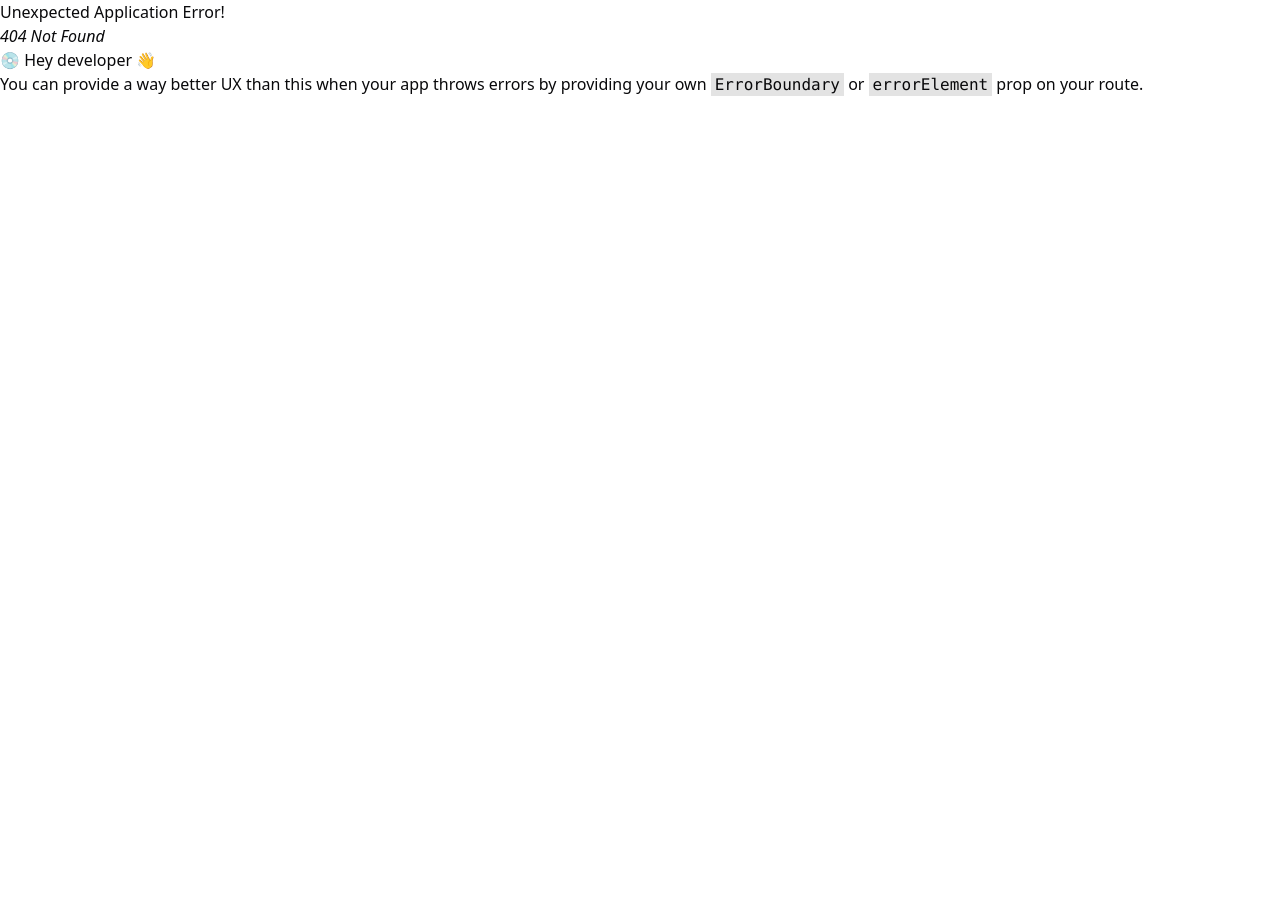
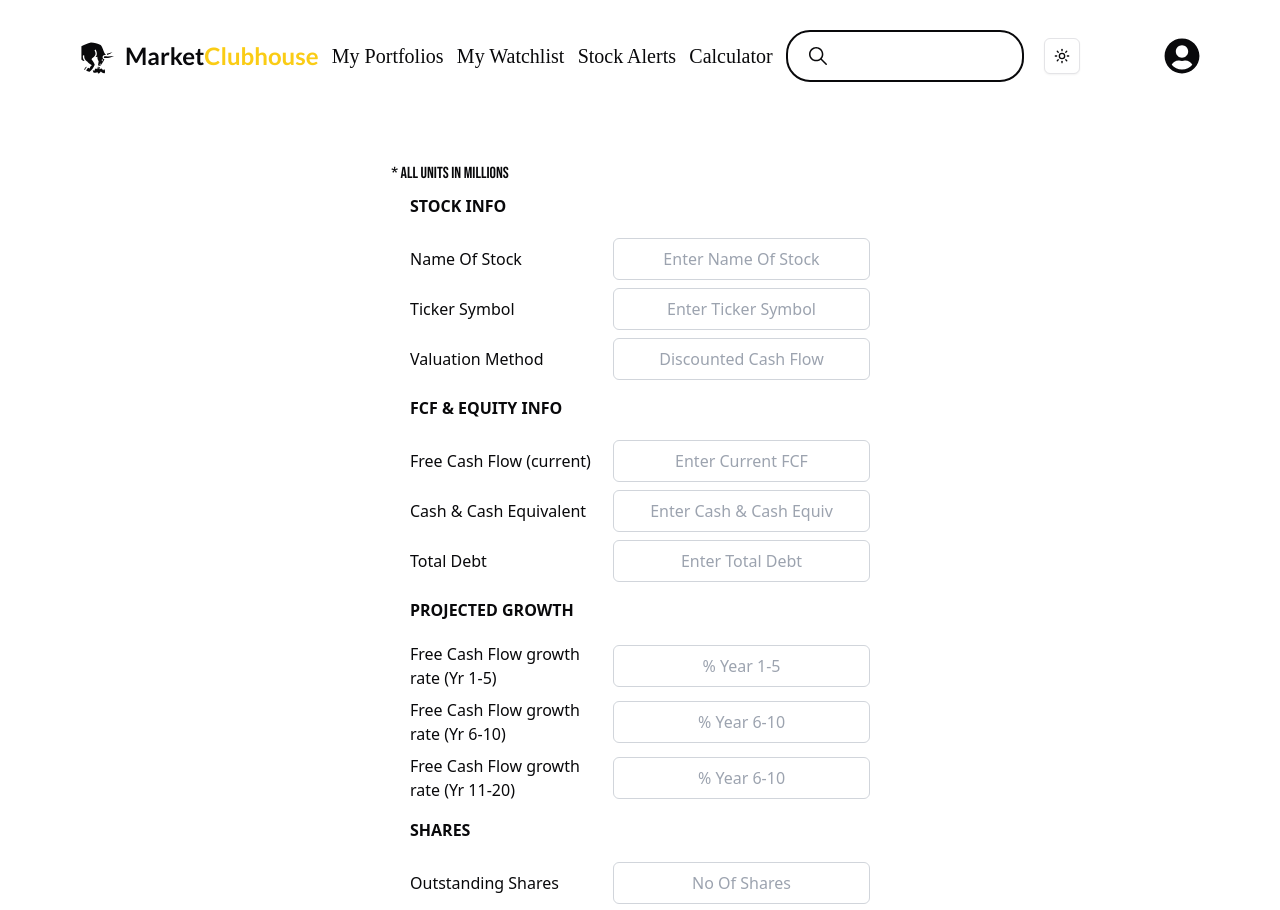
Before and after one commit to ongkitwei/StockValuator, a React (Vite) app: page /calculator in a window 1280 px wide. Before the commit this address had no page. Shown: the top 910 px of the page. Before the commit the page ends 800 px from the top, so only its background shows below. Built offline with nearby package versions, Linux system fonts and the light colour scheme; a web font is replaced by a local one.

Commit message:
Added calculated results in the form of table

```diff
--- a/package.json
+++ b/package.json
@@ -12,6 +12,7 @@
   "dependencies": {
     "@radix-ui/react-dropdown-menu": "^2.1.4",
     "@radix-ui/react-slot": "^1.1.1",
+    "@tanstack/react-table": "^8.20.6",
     "axios": "^1.7.9",
     "class-variance-authority": "^0.7.1",
     "clsx": "^2.1.1",
--- a/src/components/CalculatorBody.tsx
+++ b/src/components/CalculatorBody.tsx
@@ -1,51 +1,13 @@
-import React from "react";
+import CalculatorWorkflow from "./CalculatorWorkflow";
 import CalculatorTable from "./ui/CalculatorTable";
 
 const CalculatorBody = () => {
   return (
-    <div className="h-screen w-screen dark:bg-black bg-white pt-[50px] flex flex-col items-center pb-[50px]">
+    <div className="w-screen dark:bg-black bg-white pt-[50px] flex flex-col items-center justify-between pb-[50px]">
       <span className="pr-[380px] font-bebas">* ALL UNITS IN MILLIONS</span>
 
-      <CalculatorTable
-        title="Stock Info"
-        label1="Name Of Stock"
-        label1Placeholder="Enter Name Of Stock"
-        label2="Ticker Symbol"
-        label2Placeholder="Enter Ticker Symbol"
-        label3="Valuation Method"
-        label3Placeholder="Discounted Cash Flow"
-        label3ReadOnly={true}
-      />
-      <CalculatorTable
-        title="FcF & Equity Info"
-        label1="Free Cash Flow (current)"
-        label1Placeholder="Enter current FCF"
-        label2="Cash & Cash Equivalent"
-        label2Placeholder="Enter Cash & Cash Equivalent"
-        label3="Total Debt"
-        label3Placeholder="Enter Total Debt"
-        label3ReadOnly={false}
-      />
-      <CalculatorTable
-        title="Projected Growth"
-        label1="Free Cash Flow growth rate (Yr 1-5)		"
-        label1Placeholder="% Year 1-5"
-        label2="Free Cash Flow growth rate (Yr 6-10)"
-        label2Placeholder="% Year 6-10"
-        label3="Free Cash Flow growth rate (Yr 11-20)"
-        label3Placeholder="% Year 11-20"
-        label3ReadOnly={false}
-      />
-      <CalculatorTable
-        title="Shares"
-        label1="Oustanding Shares"
-        label1Placeholder="No Of Shares"
-        label2="Discount Rate"
-        label2Placeholder="% Discount"
-        label3="Current Year"
-        label3Placeholder="2025"
-        label3ReadOnly={true}
-      />
+      <CalculatorTable />
+      <CalculatorWorkflow />
     </div>
   );
 };
--- /dev/null
+++ b/src/components/CalculatorWorkflow.tsx
@@ -0,0 +1,38 @@
+import { useState, useContext } from "react";
+import { AuthenticateContext } from "../contexts/AuthContext";
+
+const CalculatorWorkflow = () => {
+  // A = P(1 + rt)
+  const { inputFcf, setInputFcf, fcfs, setArrayFcf } =
+    useContext(AuthenticateContext);
+
+  const [fcfGrowthYears, setFcfGrowthYears] = useState<number[]>([]);
+
+  function calculateFcfGrowth() {
+    const currentYear = new Date().getFullYear();
+    const principal = parseFloat(inputFcf);
+    const rate = 0.04;
+
+    setInputFcf("");
+
+    for (let i = 1; i < 21; i++) {
+      setArrayFcf((x) => [...x, principal * (1 + rate * i)]);
+      setFcfGrowthYears((x) => [...x, currentYear + i]);
+
+      console.log(fcfs);
+    }
+  }
+
+  return (
+    <div className="dark: text-white">
+      <button
+        className="bg-yellow-400 text-black px-6 py-3 rounded-lg font-bold transition duration-300 ease-in-out hover:bg-yellow-500 hover:scale-105 focus:outline-none focus:ring-4 focus:ring-yellow-300 dark:focus:ring-yellow-600 mt-8"
+        onClick={calculateFcfGrowth}
+      >
+        CALCULATE
+      </button>
+    </div>
+  );
+};
+
+export default CalculatorWorkflow;
--- /dev/null
+++ b/src/components/ui/CalculatedResultsTable.tsx
@@ -0,0 +1,30 @@
+import React from "react";
+import { AuthenticateContext } from "../../contexts/AuthContext";
+import { useContext } from "react";
+
+function CalculatedResultsTable() {
+  const { fcfs } = useContext(AuthenticateContext);
+
+  return (
+    <div className="flex items-center flex-col">
+      <table className="border-white border">
+        <tr className="border border-gray-400">
+          {fcfs.map((a, index) => (
+            <th className="border border-gray-400 p-3" key={index}>
+              {index + 1}
+            </th>
+          ))}
+        </tr>
+        <tr className="border border-gray-400">
+          {fcfs.map((a, index) => (
+            <td className="border border-gray-400 p-3" key={index}>
+              {a.toFixed(2)}
+            </td>
+          ))}
+        </tr>
+      </table>
+    </div>
+  );
+}
+
+export default CalculatedResultsTable;
--- a/src/components/ui/CalculatorTable.tsx
+++ b/src/components/ui/CalculatorTable.tsx
@@ -1,44 +1,141 @@
-import React from "react";
+import React, { useEffect } from "react";
+import { useState, useContext } from "react";
+import { AuthenticateContext } from "../../contexts/AuthContext";
 
-interface CalculatorTableProps {
-  title: string;
-  label1: string;
-  label1Placeholder: string;
-  label2: string;
-  label2Placeholder: string;
-  label3?: string;
-  label3Placeholder?: string;
-  label3ReadOnly: boolean;
-}
+const CalculatorTable = () => {
+  // const [inputFcf, setInputFcf] = useState("");
+  const { inputFcf, setInputFcf } = useContext(AuthenticateContext);
 
-const CalculatorTable = (props: CalculatorTableProps) => {
+  useEffect(() => {
+    console.log(inputFcf), [inputFcf];
+  });
+
+  const handleChange = (event: React.ChangeEvent<HTMLInputElement>) => {
+    setInputFcf(event.target.value);
+  };
+
   return (
-    <div className="flex flex-col w-[500px] dark:bg-gray-800">
-      <h1 className="dark:bg-teal-600 h-10 flex items-center pl-5 font-bold uppercase">
-        {props.title}
+    <div className="flex flex-col w-[500px] dark:bg-gray-800 rounded-xl">
+      <h1 className="dark:bg-teal-600 h-10 flex items-center pl-5 font-bold uppercase rounded-t-xl">
+        stock info
       </h1>
       <div className="flex flex-row items-center justify-between pb-2 pt-3 px-5">
-        <label>{props.label1}</label>
+        <label>Name Of Stock</label>
         <input
           type="text"
-          placeholder={props.label1Placeholder}
+          onChange={handleChange}
+          placeholder="Enter Name Of Stock"
           className="rounded-md py-2 px-3 text-center text-black border border-gray-300 focus:outline-none focus:ring-2 focus:ring-blue-500 focus:border-transparent"
         ></input>
       </div>
       <div className="flex flex-row items-center justify-between pb-2 px-5">
-        <label>{props.label2}</label>
+        <label>Ticker Symbol</label>
         <input
           type="text"
-          placeholder={props.label2Placeholder}
+          onChange={handleChange}
+          placeholder="Enter Ticker Symbol"
           className="rounded-md py-2 px-3 text-center text-black border border-gray-300 focus:outline-none focus:ring-2 focus:ring-blue-500 focus:border-transparent"
         ></input>
       </div>
       <div className="flex flex-row items-center justify-between pb-2 px-5">
-        <label>{props.label3}</label>
+        <label>Valuation Method</label>
         <input
           type="text"
-          placeholder={props.label3Placeholder}
-          readOnly={props.label3ReadOnly}
+          onChange={handleChange}
+          placeholder="Discounted Cash Flow"
+          readOnly
+          className="rounded-md py-2 px-3 text-center text-black border border-gray-300 focus:outline-none focus:ring-2 focus:ring-blue-500 focus:border-transparent"
+        ></input>
+      </div>
+      <h1 className="dark:bg-teal-600 h-10 flex items-center pl-5 font-bold uppercase">
+        fcf & equity info
+      </h1>
+      <div className="flex flex-row items-center justify-between pb-2 pt-3 px-5">
+        <label>Free Cash Flow (current)</label>
+        <input
+          type="text"
+          value={inputFcf}
+          onChange={handleChange}
+          placeholder="Enter Current FCF"
+          className="rounded-md py-2 px-3 text-center text-black border border-gray-300 focus:outline-none focus:ring-2 focus:ring-blue-500 focus:border-transparent"
+        ></input>
+      </div>
+      <div className="flex flex-row items-center justify-between pb-2 px-5">
+        <label>Cash & Cash Equivalent </label>
+        <input
+          type="text"
+          onChange={handleChange}
+          placeholder="Enter Cash & Cash Equiv"
+          className="rounded-md py-2 px-3 text-center text-black border border-gray-300 focus:outline-none focus:ring-2 focus:ring-blue-500 focus:border-transparent"
+        ></input>
+      </div>
+      <div className="flex flex-row items-center justify-between pb-2 px-5">
+        <label>Total Debt</label>
+        <input
+          type="text"
+          onChange={handleChange}
+          placeholder="Enter Total Debt"
+          className="rounded-md py-2 px-3 text-center text-black border border-gray-300 focus:outline-none focus:ring-2 focus:ring-blue-500 focus:border-transparent"
+        ></input>
+      </div>
+      <h1 className="dark:bg-teal-600 h-10 flex items-center pl-5 font-bold uppercase">
+        projected growth
+      </h1>
+      <div className="flex flex-row items-center justify-between pb-2 pt-3 px-5">
+        <label>Free Cash Flow growth rate (Yr 1-5)</label>
+        <input
+          type="text"
+          onChange={handleChange}
+          placeholder="% Year 1-5"
+          className="rounded-md py-2 px-3 text-center text-black border border-gray-300 focus:outline-none focus:ring-2 focus:ring-blue-500 focus:border-transparent"
+        ></input>
+      </div>
+      <div className="flex flex-row items-center justify-between pb-2 px-5">
+        <label>Free Cash Flow growth rate (Yr 6-10)</label>
+        <input
+          type="text"
+          onChange={handleChange}
+          placeholder="% Year 6-10"
+          className="rounded-md py-2 px-3 text-center text-black border border-gray-300 focus:outline-none focus:ring-2 focus:ring-blue-500 focus:border-transparent"
+        ></input>
+      </div>
+      <div className="flex flex-row items-center justify-between pb-2 px-5">
+        <label>Free Cash Flow growth rate (Yr 11-20)</label>
+        <input
+          type="text"
+          onChange={handleChange}
+          placeholder="% Year 6-10"
+          className="rounded-md py-2 px-3 text-center text-black border border-gray-300 focus:outline-none focus:ring-2 focus:ring-blue-500 focus:border-transparent"
+        ></input>
+      </div>
+      <h1 className="dark:bg-teal-600 h-10 flex items-center pl-5 font-bold uppercase">
+        shares
+      </h1>
+      <div className="flex flex-row items-center justify-between pb-2 pt-3 px-5">
+        <label>Outstanding Shares</label>
+        <input
+          type="text"
+          onChange={handleChange}
+          placeholder="No Of Shares"
+          className="rounded-md py-2 px-3 text-center text-black border border-gray-300 focus:outline-none focus:ring-2 focus:ring-blue-500 focus:border-transparent"
+        ></input>
+      </div>
+      <div className="flex flex-row items-center justify-between pb-2 px-5">
+        <label>Discount Rate</label>
+        <input
+          type="text"
+          onChange={handleChange}
+          placeholder="% Discount"
+          className="rounded-md py-2 px-3 text-center text-black border border-gray-300 focus:outline-none focus:ring-2 focus:ring-blue-500 focus:border-transparent"
+        ></input>
+      </div>
+      <div className="flex flex-row items-center justify-between pb-2 px-5">
+        <label>Current Year</label>
+        <input
+          type="text"
+          onChange={handleChange}
+          placeholder="2025"
+          readOnly
           className="rounded-md py-2 px-3 text-center text-black border border-gray-300 focus:outline-none focus:ring-2 focus:ring-blue-500 focus:border-transparent"
         ></input>
       </div>
--- a/src/contexts/AuthContext.tsx
+++ b/src/contexts/AuthContext.tsx
@@ -4,22 +4,41 @@ import { useState, createContext, ReactNode } from "react";
 type AuthenticateContextType = {
   isLoggedIn: boolean;
   setLoggedIn: (value: boolean) => void;
+  fcfs: number[];
+  setArrayFcf: React.Dispatch<React.SetStateAction<number[]>>;
+  inputFcf: string;
+  setInputFcf: React.Dispatch<React.SetStateAction<string>>;
 };
+
 export const AuthenticateContext = createContext<AuthenticateContextType>({
   isLoggedIn: false,
   setLoggedIn: () => {
     throw new Error("setLoggedIn function must be overridden by a provider.");
+  },
+  fcfs: [],
+  setArrayFcf: () => {
+    throw new Error("setArrayFcf function must be overridden by a provider.");
+  },
+  inputFcf: "",
+  setInputFcf: () => {
+    throw new Error("setInputFcf function must be overridden by a provider.");
   }
 });
 
 function AuthContext({ children }: { children: ReactNode }) {
   const [isLoggedIn, setLoggedIn] = useState(false);
+  const [fcfs, setArrayFcf] = useState<number[]>([]);
+  const [inputFcf, setInputFcf] = useState("");
 
   return (
     <AuthenticateContext.Provider
       value={{
         isLoggedIn,
-        setLoggedIn
+        setLoggedIn,
+        fcfs,
+        setArrayFcf,
+        inputFcf,
+        setInputFcf
       }}
     >
       {children}
--- a/src/layout/Footer.tsx
+++ b/src/layout/Footer.tsx
@@ -11,7 +11,7 @@ function Footer() {
   return (
     <div
       className="bg-white dark:bg-black
-     text-foreground h-[300px] px-20 flex items-start pt-10 justify-between"
+     text-foreground px-20 flex pt-10 justify-between"
     >
       <div className="flex flex-col items-center">
         <h1 className="text-3xl font-bold flex items-center pb-12">
--- a/src/layout/Header.tsx
+++ b/src/layout/Header.tsx
@@ -5,8 +5,8 @@ import { IoIosSearch } from "react-icons/io";
 import { IoMenu } from "react-icons/io5";
 import { ModeToggle } from "../components/ModeToggle";
 import { RxCross1 } from "react-icons/rx";
-
 import { useState } from "react";
+import { Link } from "react-router-dom";
 
 function Header() {
   const [isExpanded, setExpanded] = useState<boolean>(false);
@@ -25,18 +25,30 @@ function Header() {
           </h1>
         </div>
 
-        <h3 className="font-irish text-xl hidden lg:flex hover:cursor-pointer">
+        <Link
+          className="font-irish text-xs hidden lg:flex lg:text-xl hover:cursor-pointer hover:text-slate-500"
+          to="/myportfolio"
+        >
           My Portfolios
-        </h3>
-        <h3 className="font-irish text-xl hidden lg:flex hover:cursor-pointer">
+        </Link>
+        <Link
+          className="font-irish text-xs hidden lg:flex lg:text-xl hover:cursor-pointer hover:text-slate-500"
+          to="/mywatchlist"
+        >
           My Watchlist
-        </h3>
-        <h3 className="font-irish text-xl hidden lg:flex hover:cursor-pointer">
+        </Link>
+        <Link
+          className="font-irish text-xs hidden lg:flex lg:text-xl hover:cursor-pointer hover:text-slate-500"
+          to="/stockalerts"
+        >
           Stock Alerts
-        </h3>
-        <h3 className="font-irish text-xl hidden lg:flex hover:cursor-pointer">
+        </Link>
+        <Link
+          className="font-irish text-xs hidden lg:flex lg:text-xl hover:cursor-pointer hover:text-slate-500"
+          to="/calculator"
+        >
           Calculator
-        </h3>
+        </Link>
 
         <div className="items-center hidden lg:flex gap-5">
           <div className="flex items-center bg-transparent p-1.5 py-2 rounded-3xl border-foreground border-2 bg-gray-200">
```
Also changed, not shown: src/App.tsx (+19 -3 lines), 1 other file (tests, documents, lock files or other folders).
